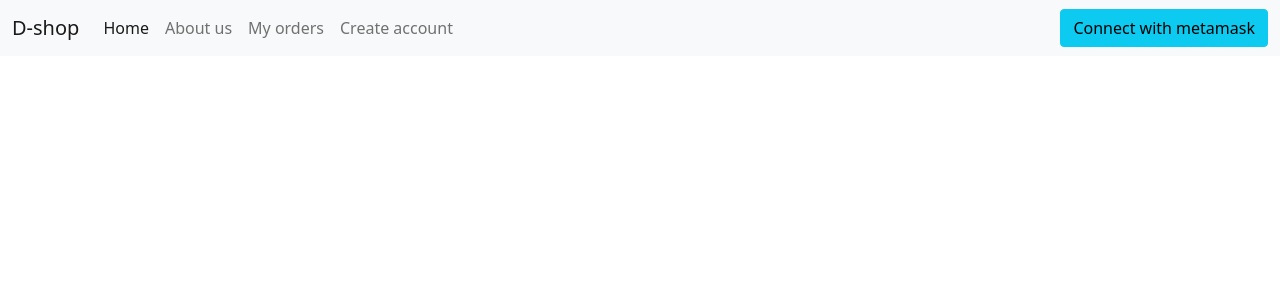
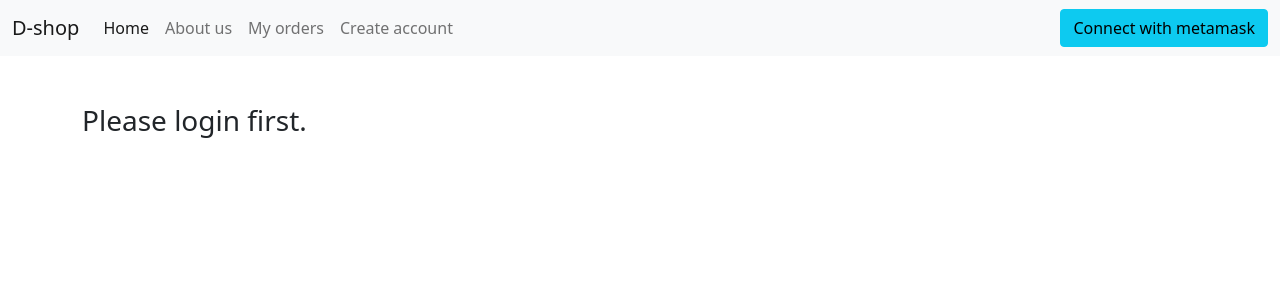
Before and after one commit to deependujha/bit_shop_frontend, a Next.js app: page /myOrder in a window 1280 px wide. Before the commit this address had no page. Shown: the top 300 px of the page. Built offline with nearby package versions, Linux system fonts and the light colour scheme.

Commit message:
showing msg in myOrder section instead of redirecting to create account page.

```diff
--- a/pages/myOrder.js
+++ b/pages/myOrder.js
@@ -5,7 +5,8 @@ import MyOrder from "../components/MyOrder";
 const myOrder = ({ usrAddr, usrDetails }) => {
   const router = useRouter();
   if (usrDetails.name==undefined) {
-    router.push("/myAccount");
+    return <div className="container my-5">
+    <h3>Please login first.</h3></div>
   } else {
     return <MyOrder usrAddr={usrAddr} usrDetails={usrDetails}/>;
   }
```
